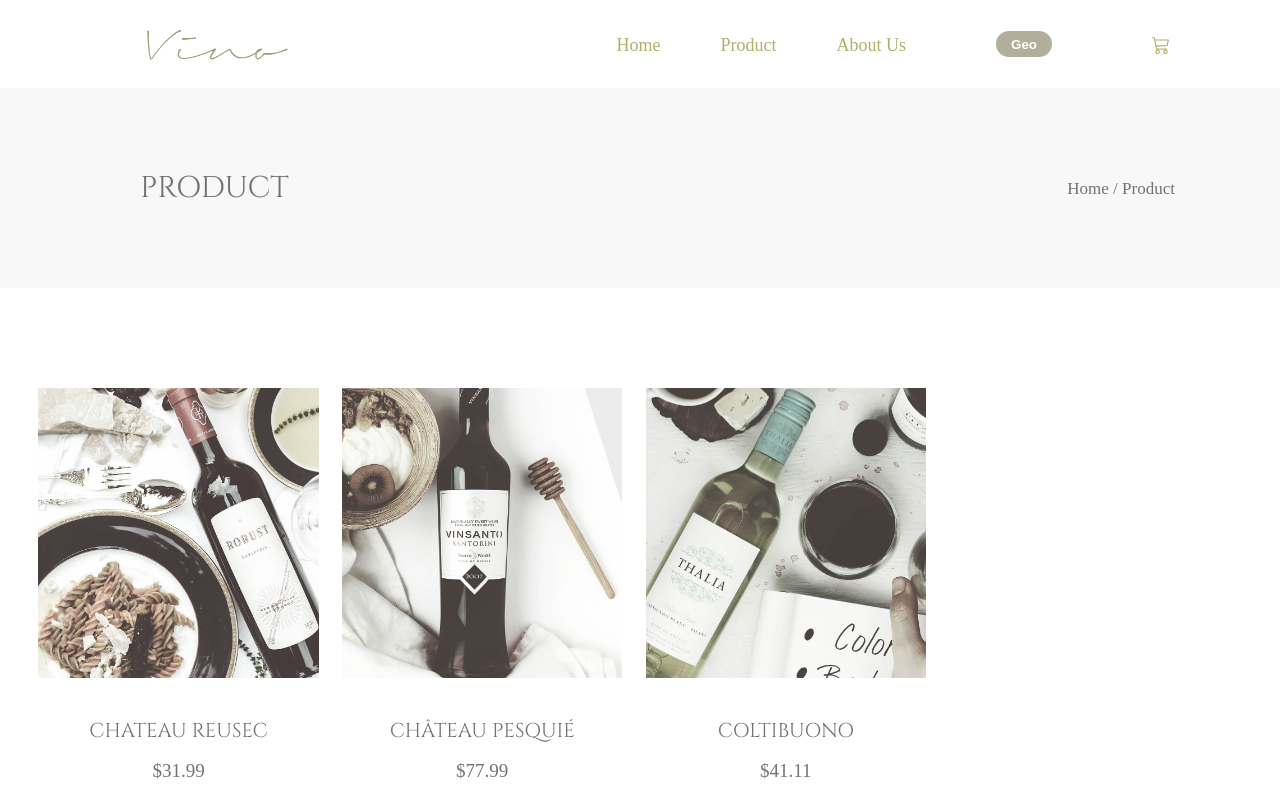
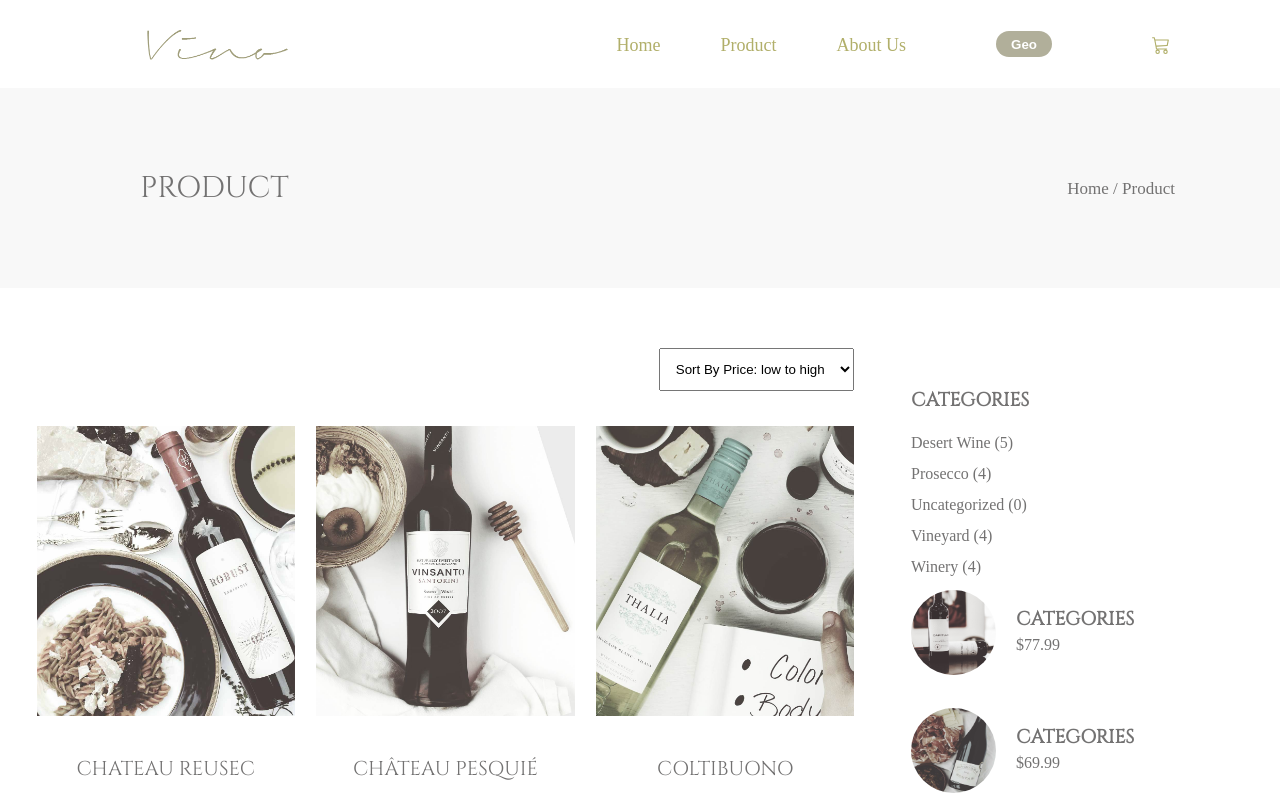
Before and after one commit to Beko98/react_wine_project, a React (Create React App) app: page /product in a window 1280 px wide. Shown: the top 798 px of the page. Built offline with nearby package versions, Linux system fonts and the light colour scheme.

Commit message:
adjustments

```diff
--- a/src/_product.scss
+++ b/src/_product.scss
@@ -22,12 +22,26 @@
   }
 }
 
+.sortSection{
+  width: 68.5%;
+  display: flex;
+  justify-content: flex-end;
+  margin-top: 60px;
+    select{
+      padding: 12px;
+      margin-right: 23px;
+    }
+}
+
+.mainDiv{
+  width: 100%;
+  display: flex;
   .left_2 {
-  width: 73%;
+    width: 70%;
     display: flex;
     flex-wrap: wrap;
     justify-content: space-evenly;
-  margin: 100px 5px 0 15px;
+    margin: 35px 5px 0 15px;
     .card_1 {
       text-align: center;
       margin-bottom: 100px;
@@ -55,3 +69,39 @@
       height: 10%;
     }
   }
+}
+
+.right_2{
+  width: 30%;
+  padding-left: 30px;
+    h2{
+      font-size: 19px;
+      font-family: Cinzel, serif;
+      font-weight: 600;
+      color: $text;
+      margin-bottom: 25px;
+    }
+    p{
+      color: $text;
+      margin-bottom: 15px;
+    }
+
+    .rightProducts{
+      display: flex;
+      margin-bottom: 20px;
+      .column{
+        display: flex;
+        flex-direction: column;
+        padding: 20px;
+          h2{
+            margin-bottom: 8px;
+          }
+      }
+      img{
+        width: 100%;
+        max-width: 85px;
+        height: 85px;
+        border-radius: 50%;
+      }
+    }
+}
--- a/src/components/Product.js
+++ b/src/components/Product.js
@@ -1,14 +1,54 @@
-import React from "react";
+import React, {useState} from "react";
 import Footer from "./Footer";
 import Navbar from "./Navbar";
 import ProductDiv from "./ProductDiv";
 import "../_product.scss"
 import {PRODUCTS} from "../products"
 import CartProducts from "./CartProducts";
+import pic_20 from "../images/pic_20.jpeg";
+import pic_21 from "../images/pic_21.jpeg";
+import pic_22 from "../images/pic_22.jpeg";
+import pic_23 from "../images/pic_23.jpeg";
+import pic_24 from "../images/pic_24.jpeg";
+
+
+
+
 
 
 
 function Product() {
+  const [sortedProducts, setsortedProducts] = useState(PRODUCTS)
+  const rightProducts = [
+    {
+      img: pic_20,
+      title: "CATEGORIES",
+      price: 77.99
+    },
+    {
+      img: pic_21,
+      title: "CATEGORIES",
+      price: 69.99
+    },
+    {
+      img: pic_22,
+      title: "CATEGORIES",
+      price: 66.99
+    },
+    {
+      img: pic_23,
+      title: "CATEGORIES",
+      price: 55.99
+    },
+    {
+      img: pic_24,
+      title: "CATEGORIES",
+      price: 57.99
+    }
+
+  ]
+
+
   return (
     <>
       <Navbar />
@@ -16,6 +56,24 @@
         <ProductDiv title="Product" />
       </div>
 
+    <div className="sortSection">
+      <form action="#">
+        <label htmlFor="sort"></label>
+        <select name="sort" id="sort" onChange={(e) => {
+            if(e.currentTarget.value){
+              setsortedProducts([...sortedProducts].sort(function sortPricesDescending(prices) {
+                prices.sort((a, b) => b.price - a.price);
+                return prices;
+              }))
+            }
+
+        }}>
+          <option value="lowest">Sort By Price: low to high</option>
+          <option value="highest">Sort By Price: high to low</option>
+        </select>
+      </form>
+    </div>
+<div className="mainDiv">
 
     <div className="left_2">
 
@@ -27,11 +85,38 @@
     </div>
 
 
-    <div>
+
+
+    <div className="right_2">
+      <div className="categories">
+          <h2>CATEGORIES</h2>
+          <p>Desert Wine (5)</p>
+          <p>Prosecco (4)</p>
+          <p>Uncategorized (0)</p>
+          <p>Vineyard (4)</p>
+          <p>Winery (4)</p>
+      </div>
+
+      {rightProducts.map((rights, index) => {
+          return (
+
+              <div className="rightProducts" key={index}>
+                  <img src={rights.img} alt="pic-2" />
+                  <div className="column">
+                      <h2>{rights.title}</h2>
+                      <p>${rights.price}</p>
+                  </div>
+              </div>
+
+          );
+        })}
+
+
+
+
 
     </div>
-
-    <div className="right_2"></div>
+</div>
 
 
 
```
Lines whose indentation alone changed are shown as unchanged.
